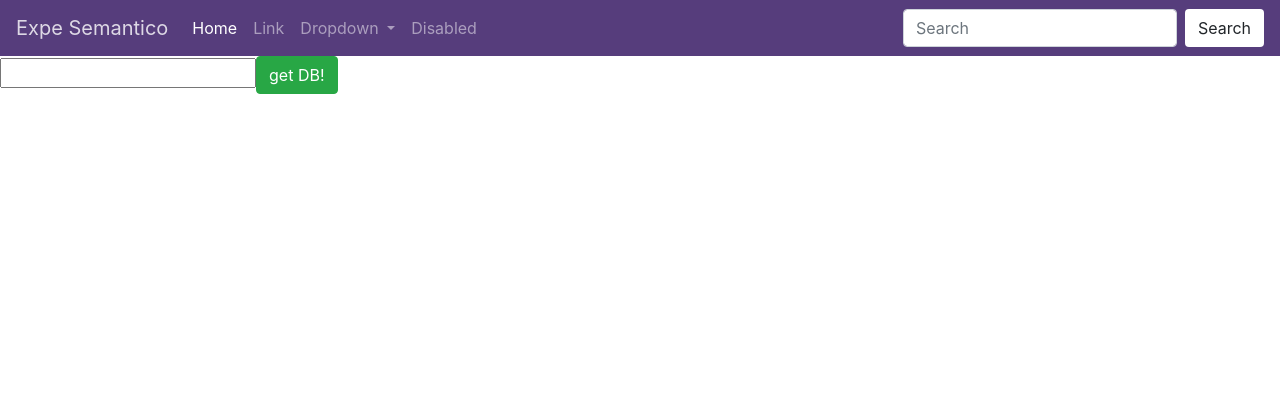
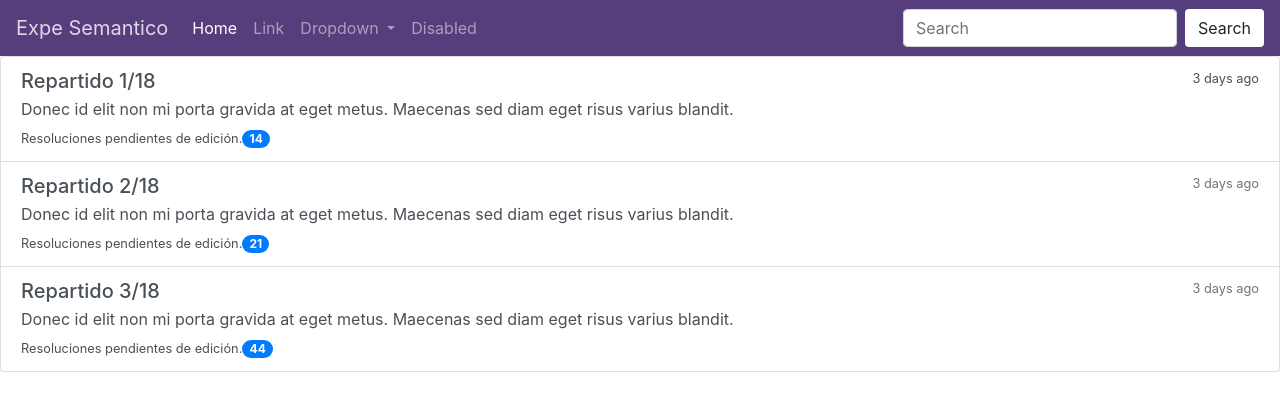
Before and after one commit to sophiamaiolo/resolucioneshttp, an Angular app: page / in a window 1280 px wide. Shown: the top 410 px of the page. Built offline with nearby package versions, Linux system fonts and the light colour scheme.

Commit message:
un poquito mas de css

```diff
--- a/src/app/app.component.html
+++ b/src/app/app.component.html
@@ -34,8 +34,10 @@
     </form>
   </div>
 </nav>
-<input #box (keyup.enter)="onKey(box.value)">
-<button class="btn btn-success" (click)="onClickMe()">get DB!</button>
+<!--<input #box (keyup.enter)="onKey(box.value)">
+<button class="btn btn-success" (click)="onClickMe()">get DB!</button> -->
+
+<app-listado-repartidos></app-listado-repartidos>
 
 <!--
 <div style="text-align:center">
--- a/src/app/app.module.ts
+++ b/src/app/app.module.ts
@@ -4,10 +4,12 @@ import { HttpClientModule } from '@angular/common/http';
 
 import { AppRoutingModule } from './app-routing.module';
 import { AppComponent } from './app.component';
+import { ListadoRepartidosComponent } from './listado-repartidos/listado-repartidos.component';
 
 @NgModule({
   declarations: [
-    AppComponent
+    AppComponent,
+    ListadoRepartidosComponent
   ],
   imports: [
     BrowserModule,
--- /dev/null
+++ b/src/app/listado-repartidos/listado-repartidos.component.html
@@ -0,0 +1,29 @@
+<div class="list-group">
+  <a href="#" class="list-group-item list-group-item-action flex-column align-items-start">
+    <div class="d-flex w-100 justify-content-between">
+      <h5 class="mb-1">Repartido 1/18</h5>
+      <small>3 days ago</small>
+    </div>
+    <p class="mb-1">Donec id elit non mi porta gravida at eget metus. Maecenas sed diam eget risus varius blandit.</p>
+    <small>Resoluciones pendientes de edición.</small>
+    <span class="badge badge-primary badge-pill">14</span>
+  </a>
+  <a href="#" class="list-group-item list-group-item-action flex-column align-items-start">
+    <div class="d-flex w-100 justify-content-between">
+      <h5 class="mb-1">Repartido 2/18</h5>
+      <small class="text-muted">3 days ago</small>
+    </div>
+    <p class="mb-1">Donec id elit non mi porta gravida at eget metus. Maecenas sed diam eget risus varius blandit.</p>
+    <small>Resoluciones pendientes de edición.</small>
+    <span class="badge badge-primary badge-pill">21</span>
+  </a>
+  <a href="#" class="list-group-item list-group-item-action flex-column align-items-start">
+    <div class="d-flex w-100 justify-content-between">
+      <h5 class="mb-1">Repartido 3/18</h5>
+      <small class="text-muted">3 days ago</small>
+    </div>
+    <p class="mb-1">Donec id elit non mi porta gravida at eget metus. Maecenas sed diam eget risus varius blandit.</p>
+    <small>Resoluciones pendientes de edición.</small>
+    <span class="badge badge-primary badge-pill">44</span>
+  </a>
+</div>
--- /dev/null
+++ b/src/app/listado-repartidos/listado-repartidos.component.ts
@@ -0,0 +1,15 @@
+import { Component, OnInit } from '@angular/core';
+
+@Component({
+  selector: 'app-listado-repartidos',
+  templateUrl: './listado-repartidos.component.html',
+  styleUrls: ['./listado-repartidos.component.css']
+})
+export class ListadoRepartidosComponent implements OnInit {
+
+  constructor() { }
+
+  ngOnInit() {
+  }
+
+}
```
Also changed, not shown: src/app/listado-repartidos/listado-repartidos.component.css (added), 1 other file (tests, documents, lock files or other folders).
